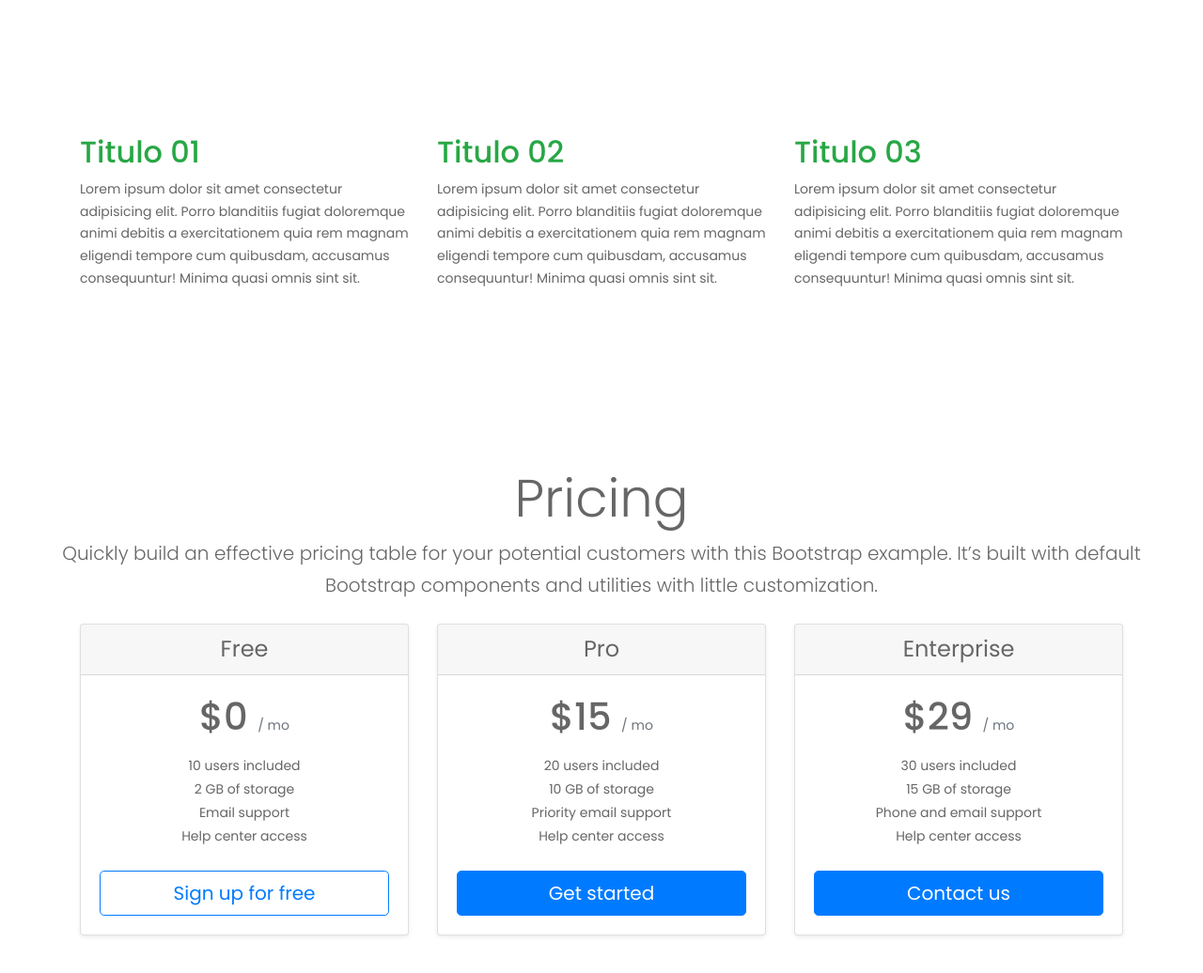
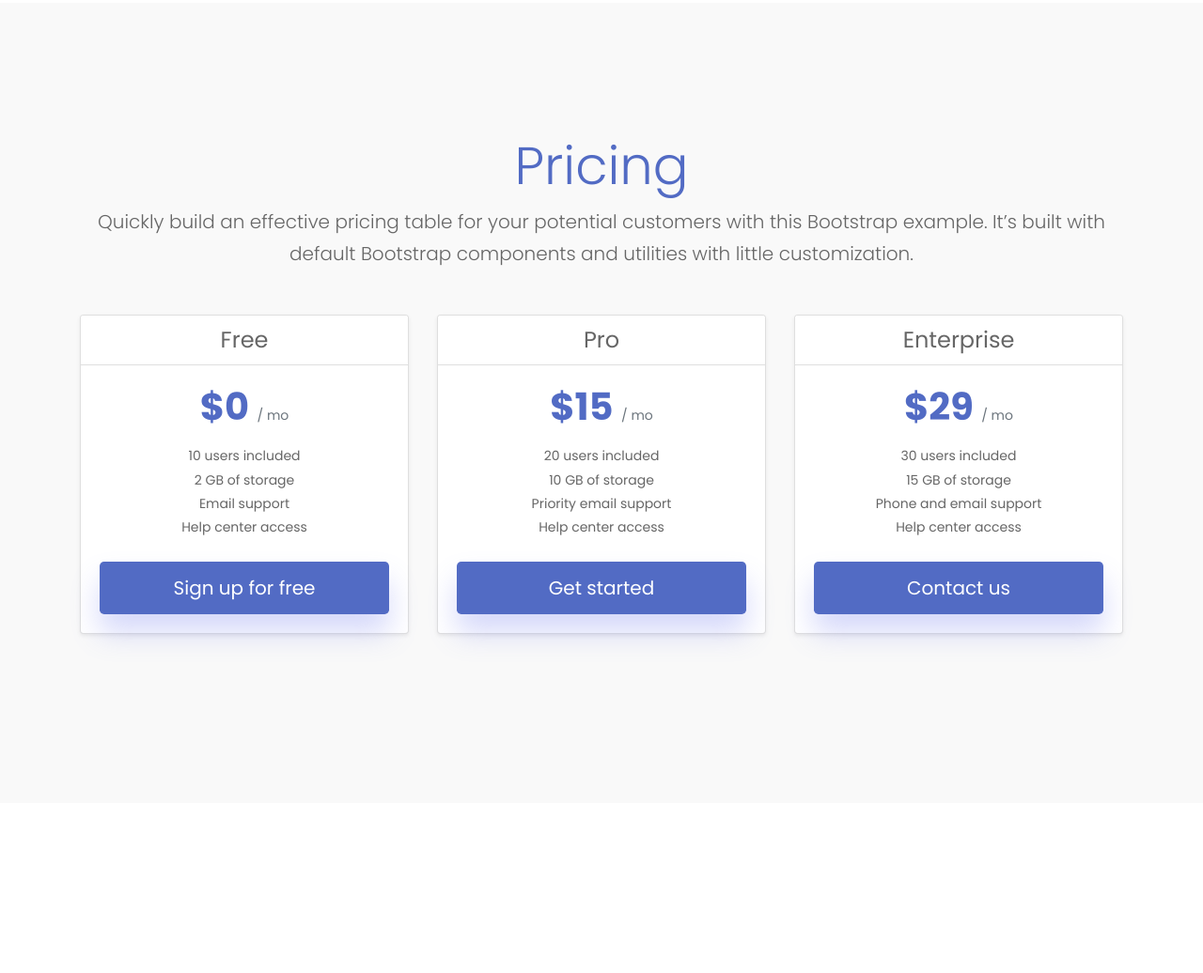
Before and after one commit to uft-qlq-menor/curso_git, a plain HTML site: page index.html in a window 1280 px wide. Shown: the part 1242-2278 px from the top of the page at 94% size. After the commit the page ends 2097 px from the top, so only its background shows below. Drawn offline with Linux system fonts and the light colour scheme.

Commit message:
Corrección de planes y estilo

```diff
--- a/css/style.css
+++ b/css/style.css
@@ -10,7 +10,7 @@ Tabla de índice
 ** -General  CSS
 ** -Buttons
 ** -Effects img
-** -Correción / Librerias
+** -Corrección / Librerias
 ** -Footer
 ** -Video wave Style
 ** -Go Top Style
@@ -1959,7 +1959,7 @@ Main Banner Two Area CSS
   left: 0;
   width: 100%;
   height: 100%;
-  background: #28a745!important;
+  background: #526bc4!important;
   opacity: .9;
   z-index: -1;
 }
@@ -2029,3 +2029,9 @@ Main Banner Two Area CSS
 .d-table {
   display: table!important;
 }
+
+/* Corrección / Librerias
+====================================*/
+.card-header {
+  background-color: #fff;
+}
--- a/index.html
+++ b/index.html
@@ -133,58 +133,38 @@
         <div class="container">
             <div class="row">
                 <div class="col-lg-4">
-                    <h2 class="text-success">Titulo  01</h2>
+                    <h2 class="color-theme">Titulo  01</h2>
                     <p>Lorem ipsum dolor sit amet consectetur adipisicing elit. Porro blanditiis fugiat doloremque animi debitis a exercitationem quia rem magnam eligendi tempore cum quibusdam, accusamus consequuntur! Minima quasi omnis sint sit.</p>
                 </div>
                 <div class="col-lg-4">
-                    <h2 class="text-success">Titulo  02</h2>
+                    <h2 class="color-theme">Titulo  02</h2>
                     <p>Lorem ipsum dolor sit amet consectetur adipisicing elit. Porro blanditiis fugiat doloremque animi debitis a exercitationem quia rem magnam eligendi tempore cum quibusdam, accusamus consequuntur! Minima quasi omnis sint sit.</p>
                 </div>
                 <div class="col-lg-4">
-                    <h2 class="text-success">Titulo  03</h2>
+                    <h2 class="color-theme">Titulo  03</h2>
                     <p>Lorem ipsum dolor sit amet consectetur adipisicing elit. Porro blanditiis fugiat doloremque animi debitis a exercitationem quia rem magnam eligendi tempore cum quibusdam, accusamus consequuntur! Minima quasi omnis sint sit.</p>
                 </div>
             </div>
         </div>
     </section>
-    <section class="section-padding">
-        <div class="container">
-            <div class="row">
-                <div class="col-lg-4">
-                    <h2 class="text-success">Titulo  01</h2>
-                    <p>Lorem ipsum dolor sit amet consectetur adipisicing elit. Porro blanditiis fugiat doloremque animi debitis a exercitationem quia rem magnam eligendi tempore cum quibusdam, accusamus consequuntur! Minima quasi omnis sint sit.</p>
-                </div>
-                <div class="col-lg-4">
-                    <h2 class="text-success">Titulo  02</h2>
-                    <p>Lorem ipsum dolor sit amet consectetur adipisicing elit. Porro blanditiis fugiat doloremque animi debitis a exercitationem quia rem magnam eligendi tempore cum quibusdam, accusamus consequuntur! Minima quasi omnis sint sit.</p>
-                </div>
-                <div class="col-lg-4">
-                    <h2 class="text-success">Titulo  03</h2>
-                    <p>Lorem ipsum dolor sit amet consectetur adipisicing elit. Porro blanditiis fugiat doloremque animi debitis a exercitationem quia rem magnam eligendi tempore cum quibusdam, accusamus consequuntur! Minima quasi omnis sint sit.</p>
-                </div>
-            </div>
-        </div>
-    </section>
-    <div class="pricing-header px-3 py-3 pt-md-5 pb-md-4 mx-auto text-center">
-        <h1 class="display-4">Pricing</h1>
+    <div class="pricing-header section-grey  text-center">
+    <div class="container">
+        <h1 class="display-4 color-theme">Pricing</h1>
         <p class="lead">Quickly build an effective pricing table for your potential customers with this Bootstrap example. It’s built with default Bootstrap components and utilities with little customization.</p>
-      </div>
-
-    <div class="container">
-        <div class="card-deck mb-3 text-center">
+        <div class="card-deck mb-3 mt-5 text-center">
           <div class="card mb-4 shadow-sm">
             <div class="card-header">
               <h4 class="my-0 font-weight-normal">Free</h4>
             </div>
             <div class="card-body">
-              <h1 class="card-title pricing-card-title">$0 <small class="text-muted">/ mo</small></h1>
+              <h1 class="card-title pricing-card-title color-theme font-weight-bold">$0 <small class="text-muted">/ mo</small></h1>
               <ul class="list-unstyled mt-3 mb-4">
                 <li>10 users included</li>
                 <li>2 GB of storage</li>
                 <li>Email support</li>
                 <li>Help center access</li>
               </ul>
-              <button type="button" class="btn btn-lg btn-block btn-outline-primary">Sign up for free</button>
+              <button type="button" class="btn btn-lg btn-block btn-default-theme">Sign up for free</button>
             </div>
           </div>
           <div class="card mb-4 shadow-sm">
@@ -192,14 +172,14 @@
               <h4 class="my-0 font-weight-normal">Pro</h4>
             </div>
             <div class="card-body">
-              <h1 class="card-title pricing-card-title">$15 <small class="text-muted">/ mo</small></h1>
+              <h1 class="card-title pricing-card-title color-theme font-weight-bold">$15 <small class="text-muted">/ mo</small></h1>
               <ul class="list-unstyled mt-3 mb-4">
                 <li>20 users included</li>
                 <li>10 GB of storage</li>
                 <li>Priority email support</li>
                 <li>Help center access</li>
               </ul>
-              <button type="button" class="btn btn-lg btn-block btn-primary">Get started</button>
+              <button type="button" class="btn btn-lg btn-block btn-default-theme">Get started</button>
             </div>
           </div>
           <div class="card mb-4 shadow-sm">
@@ -207,18 +187,18 @@
               <h4 class="my-0 font-weight-normal">Enterprise</h4>
             </div>
             <div class="card-body">
-              <h1 class="card-title pricing-card-title">$29 <small class="text-muted">/ mo</small></h1>
+              <h1 class="card-title pricing-card-title color-theme font-weight-bold">$29 <small class="text-muted">/ mo</small></h1>
               <ul class="list-unstyled mt-3 mb-4">
                 <li>30 users included</li>
                 <li>15 GB of storage</li>
                 <li>Phone and email support</li>
                 <li>Help center access</li>
               </ul>
-              <button type="button" class="btn btn-lg btn-block btn-primary">Contact us</button>
+              <button type="button" class="btn btn-lg btn-block btn-default-theme">Contact us</button>
             </div>
           </div>
         </div>
-
+    </div>
     <!-- End Main Banner  -->
 
     <div id="off-canvas-layer" class="off-canvas-layer"></div>
```
